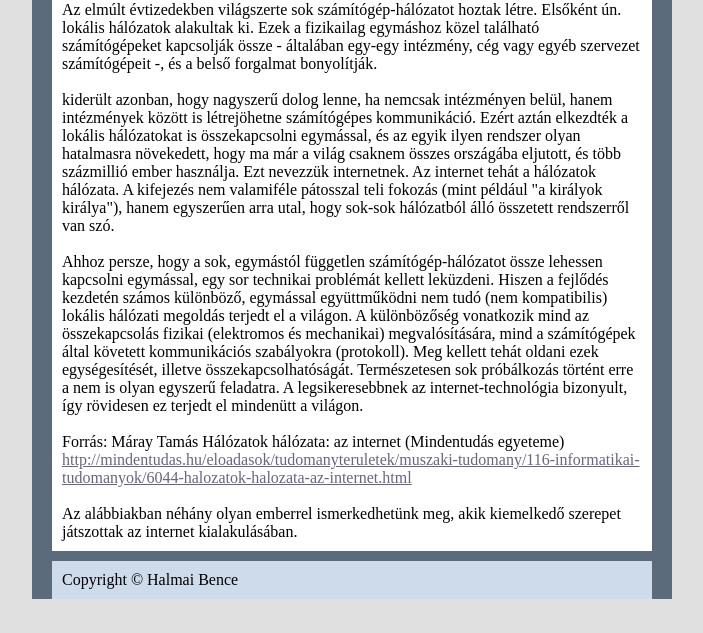
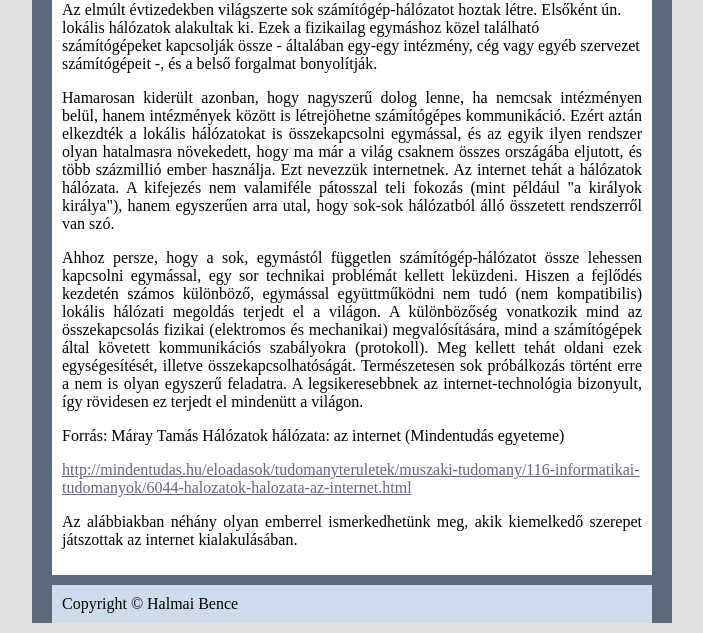
Before and after one commit to Hbence10/2021-11-17_Az-internet-tortenete, a plain HTML site: page tortenet.html in a window 1280 px wide. Shown: the part 185-818 px from the top of the page, without its empty margins (288-991 px from the left). Drawn offline with Linux system fonts and the light colour scheme.

Commit message:
finish 2

```diff
--- a/tortenet.html
+++ b/tortenet.html
@@ -26,16 +26,16 @@
         </div>
         <div id="content">
             <h1> Bevezető </h1>
-    Az elmúlt évtizedekben világszerte sok számítógép-hálózatot hoztak létre. Elsőként ún. lokális hálózatok alakultak ki. Ezek a fizikailag egymáshoz közel található számítógépeket kapcsolják össze - általában egy-egy intézmény, cég vagy egyéb szervezet számítógépeit -, és a belső forgalmat bonyolítják.<br>
+    Az elmúlt évtizedekben világszerte sok számítógép-hálózatot hoztak létre. Elsőként ún. lokális hálózatok alakultak ki. Ezek a fizikailag egymáshoz közel található számítógépeket kapcsolják össze - általában egy-egy intézmény, cég vagy egyéb szervezet számítógépeit -, és a belső forgalmat bonyolítják. </p>
 
-    <br> kiderült azonban, hogy nagyszerű dolog lenne, ha nemcsak intézményen belül, hanem intézmények között is létrejöhetne számítógépes kommunikáció. Ezért aztán elkezdték a lokális hálózatokat is összekapcsolni egymással, és az egyik ilyen rendszer olyan hatalmasra növekedett, hogy ma már a világ csaknem összes országába eljutott, és több százmillió ember használja. Ezt nevezzük internetnek. Az internet tehát a hálózatok hálózata. A kifejezés nem valamiféle pátosszal teli fokozás (mint például "a királyok királya"), hanem egyszerűen arra utal, hogy sok-sok hálózatból álló összetett rendszerről van szó. <br>
+    <p> Hamarosan kiderült azonban, hogy nagyszerű dolog lenne, ha nemcsak intézményen belül, hanem intézmények között is létrejöhetne számítógépes kommunikáció. Ezért aztán elkezdték a lokális hálózatokat is összekapcsolni egymással, és az egyik ilyen rendszer olyan hatalmasra növekedett, hogy ma már a világ csaknem összes országába eljutott, és több százmillió ember használja. Ezt nevezzük internetnek. Az internet tehát a hálózatok hálózata. A kifejezés nem valamiféle pátosszal teli fokozás (mint például "a királyok királya"), hanem egyszerűen arra utal, hogy sok-sok hálózatból álló összetett rendszerről van szó. </p>
 
-    <br>Ahhoz persze, hogy a sok, egymástól független számítógép-hálózatot össze lehessen kapcsolni egymással, egy sor technikai problémát kellett leküzdeni. Hiszen a fejlődés kezdetén számos különböző, egymással együttműködni nem tudó (nem kompatibilis) lokális hálózati megoldás terjedt el a világon. A különbözőség vonatkozik mind az összekapcsolás fizikai (elektromos és mechanikai) megvalósítására, mind a számítógépek által követett kommunikációs szabályokra (protokoll). Meg kellett tehát oldani ezek egységesítését, illetve összekapcsolhatóságát. Természetesen sok próbálkozás történt erre a nem is olyan egyszerű feladatra. A legsikeresebbnek az internet-technológia bizonyult, így rövidesen ez terjedt el mindenütt a világon. <br>
+    <p>Ahhoz persze, hogy a sok, egymástól független számítógép-hálózatot össze lehessen kapcsolni egymással, egy sor technikai problémát kellett leküzdeni. Hiszen a fejlődés kezdetén számos különböző, egymással együttműködni nem tudó (nem kompatibilis) lokális hálózati megoldás terjedt el a világon. A különbözőség vonatkozik mind az összekapcsolás fizikai (elektromos és mechanikai) megvalósítására, mind a számítógépek által követett kommunikációs szabályokra (protokoll). Meg kellett tehát oldani ezek egységesítését, illetve összekapcsolhatóságát. Természetesen sok próbálkozás történt erre a nem is olyan egyszerű feladatra. A legsikeresebbnek az internet-technológia bizonyult, így rövidesen ez terjedt el mindenütt a világon. </p>
 
-    <br>Forrás: Máray Tamás Hálózatok hálózata: az internet (Mindentudás egyeteme)
-    <a href="http://mindentudas.hu/eloadasok/tudomanyteruletek/muszaki-tudomany/116-informatikai-tudomanyok/6044-halozatok-halozata-az-internet.html"> http://mindentudas.hu/eloadasok/tudomanyteruletek/muszaki-tudomany/116-informatikai-tudomanyok/6044-halozatok-halozata-az-internet.html </a> <br>
+    <p>Forrás: Máray Tamás Hálózatok hálózata: az internet (Mindentudás egyeteme)
+    <p><a href="http://mindentudas.hu/eloadasok/tudomanyteruletek/muszaki-tudomany/116-informatikai-tudomanyok/6044-halozatok-halozata-az-internet.html"> http://mindentudas.hu/eloadasok/tudomanyteruletek/muszaki-tudomany/116-informatikai-tudomanyok/6044-halozatok-halozata-az-internet.html </a> </p>
 
-    <br>Az alábbiakban néhány olyan emberrel ismerkedhetünk meg, akik kiemelkedő szerepet játszottak az internet kialakulásában.<br>
+    <p>Az alábbiakban néhány olyan emberrel ismerkedhetünk meg, akik kiemelkedő szerepet játszottak az internet kialakulásában.</p>
         </div>
         <div id="footer">
             Copyright &copy; Halmai Bence
```
Also changed, not shown: bush.html (+5 -5 lines).
